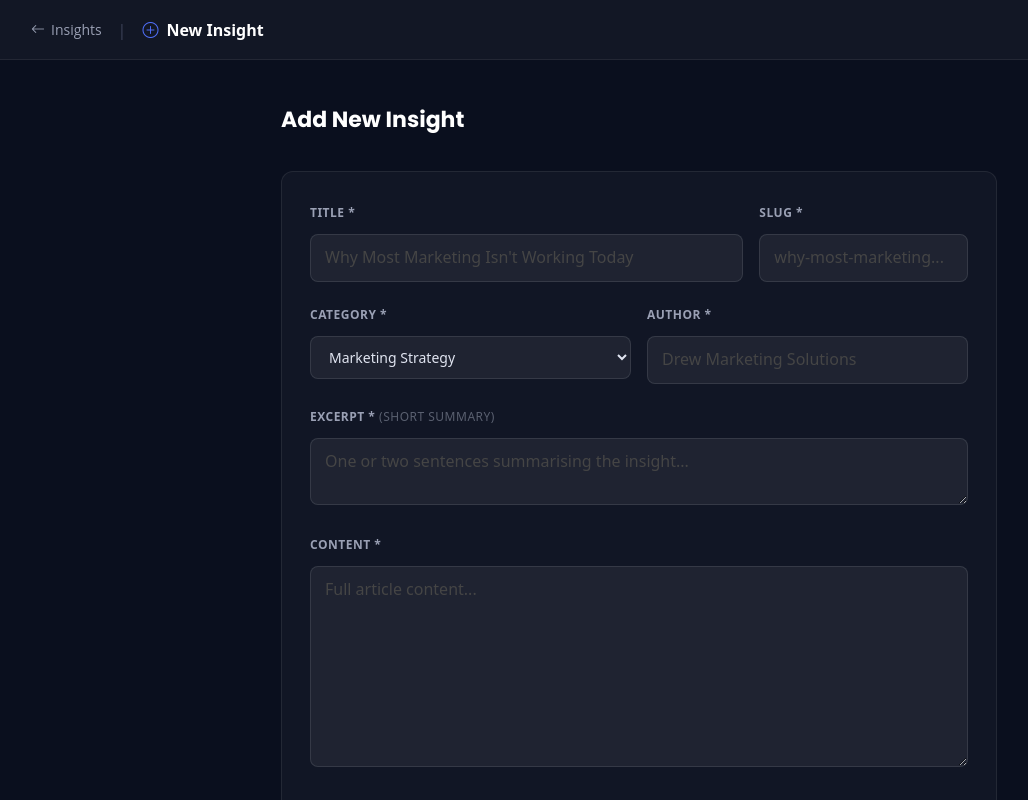
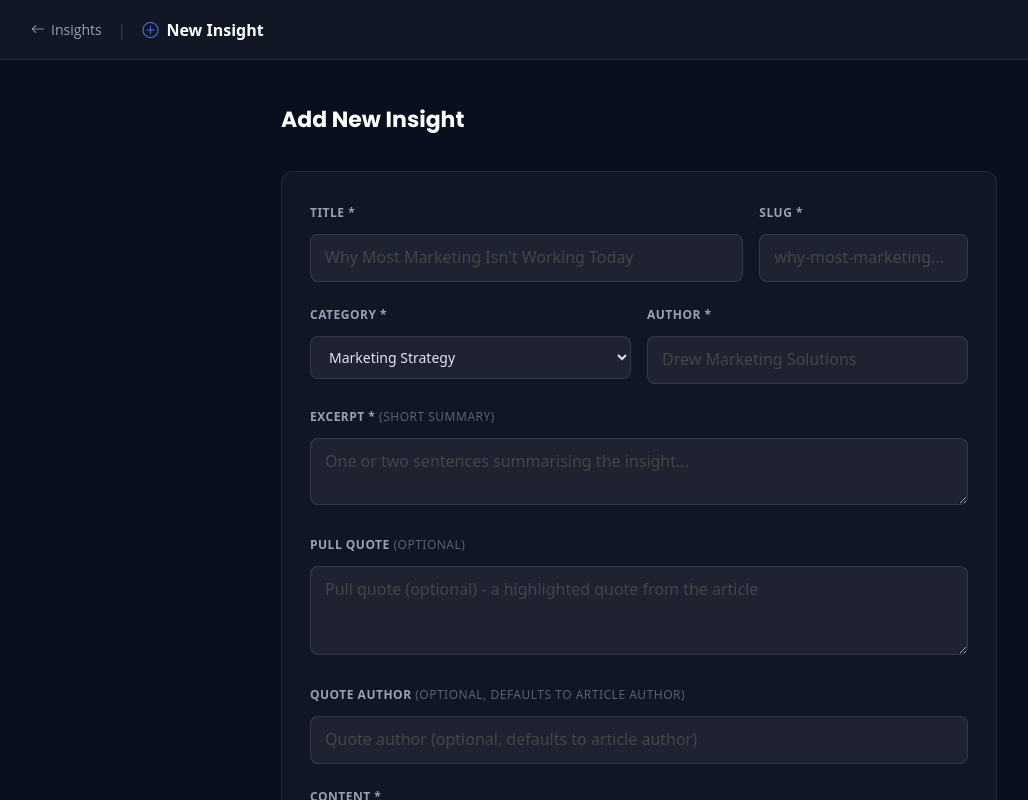
Before and after one commit to mussgraphicskenya/drew-marketing-solutions, a Next.js app: page /admin/insights/new in a window 1280 px wide. Shown: the top 800 px of the page, without its empty margins (1-1029 px from the left). Built offline with nearby package versions, Linux system fonts and the light colour scheme.

Commit message:
Feature: dynamic pullquote section for blog articles

```diff
--- a/src/app/admin/insights/new/page.jsx
+++ b/src/app/admin/insights/new/page.jsx
@@ -14,6 +14,7 @@ export default function NewInsightPage() {
         category: CATEGORIES[0], author: '', coverImage: '', featured: false,
         keyTakeaways: '', tags: '', articleImage1: '', articleImage2: '',
         conclusionTitle: '', conclusionContent: '',
+        quote: '', quoteAuthor: '',
     });
     const [loading, setLoading] = useState(false);
     const [error, setError] = useState('');
@@ -110,6 +111,16 @@ export default function NewInsightPage() {
                         </div>
 
                         <div>
+                            <label style={labelStyle}>Pull Quote <span style={{ color: '#5a6070', fontWeight: 400 }}>(optional)</span></label>
+                            <textarea name="quote" rows={3} value={form.quote} onChange={handleChange} style={textareaStyle} placeholder="Pull quote (optional) - a highlighted quote from the article" />
+                        </div>
+
+                        <div>
+                            <label style={labelStyle}>Quote Author <span style={{ color: '#5a6070', fontWeight: 400 }}>(optional, defaults to article author)</span></label>
+                            <input name="quoteAuthor" value={form.quoteAuthor} onChange={handleChange} style={inputStyle} placeholder="Quote author (optional, defaults to article author)" />
+                        </div>
+
+                        <div>
                             <label style={labelStyle}>Content *</label>
                             <textarea name="content" required rows={8} value={form.content} onChange={handleChange} style={textareaStyle} placeholder="Full article content..." />
                         </div>
--- a/src/models/Insight.js
+++ b/src/models/Insight.js
@@ -14,6 +14,9 @@ const InsightSchema = new mongoose.Schema({
     tags: [String],
     conclusionTitle: { type: String },
     conclusionContent: { type: String },
+    quote: { type: String },
+    quoteAuthor: { type: String },
+
 
 }, { timestamps: true });
 
```
Also changed, not shown: src/app/(defaultLayout)/blog/[slug]/page.jsx (+6 -2 lines), src/app/admin/insights/edit/[id]/page.jsx (+12 -0 lines).
